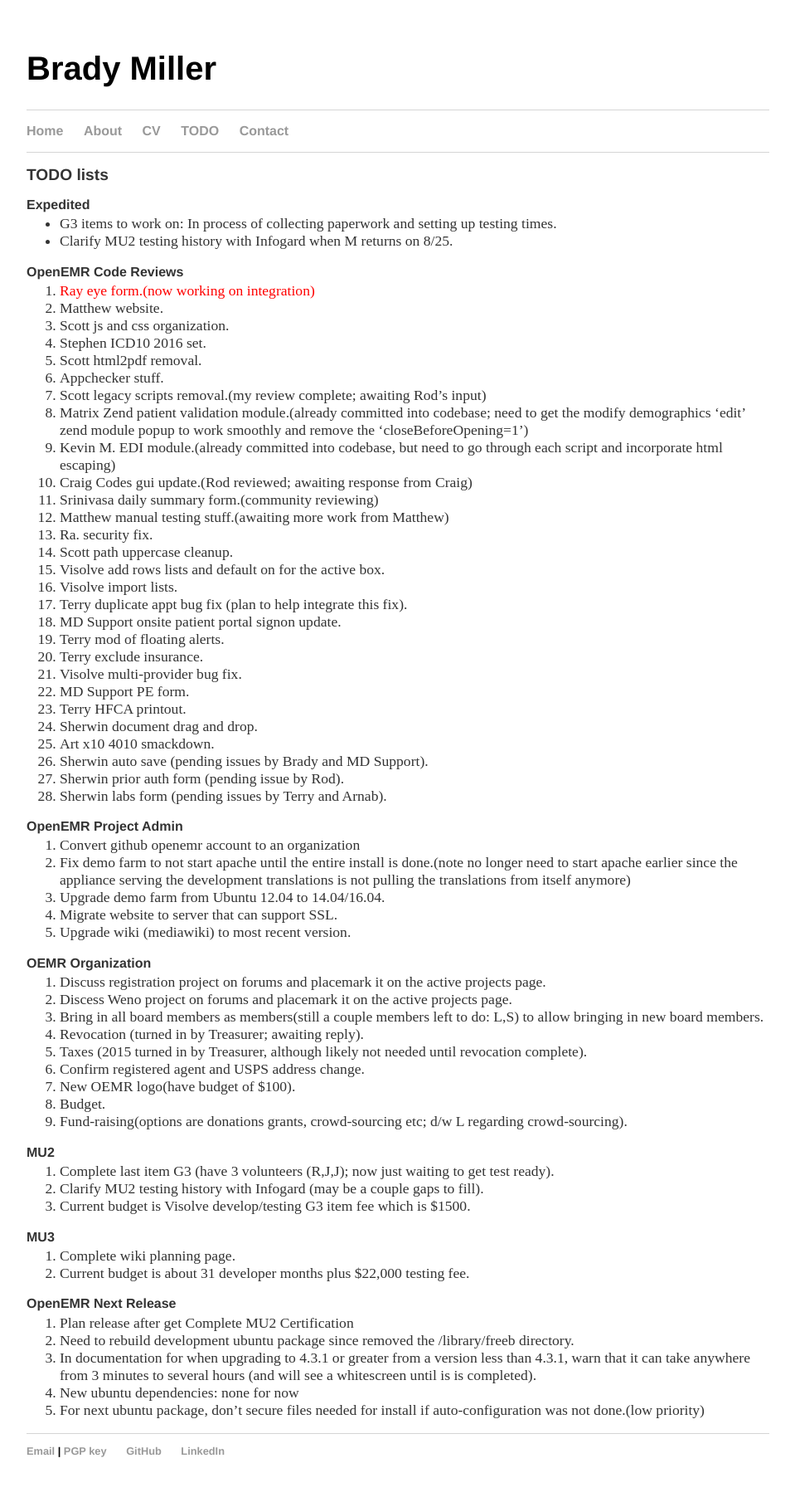
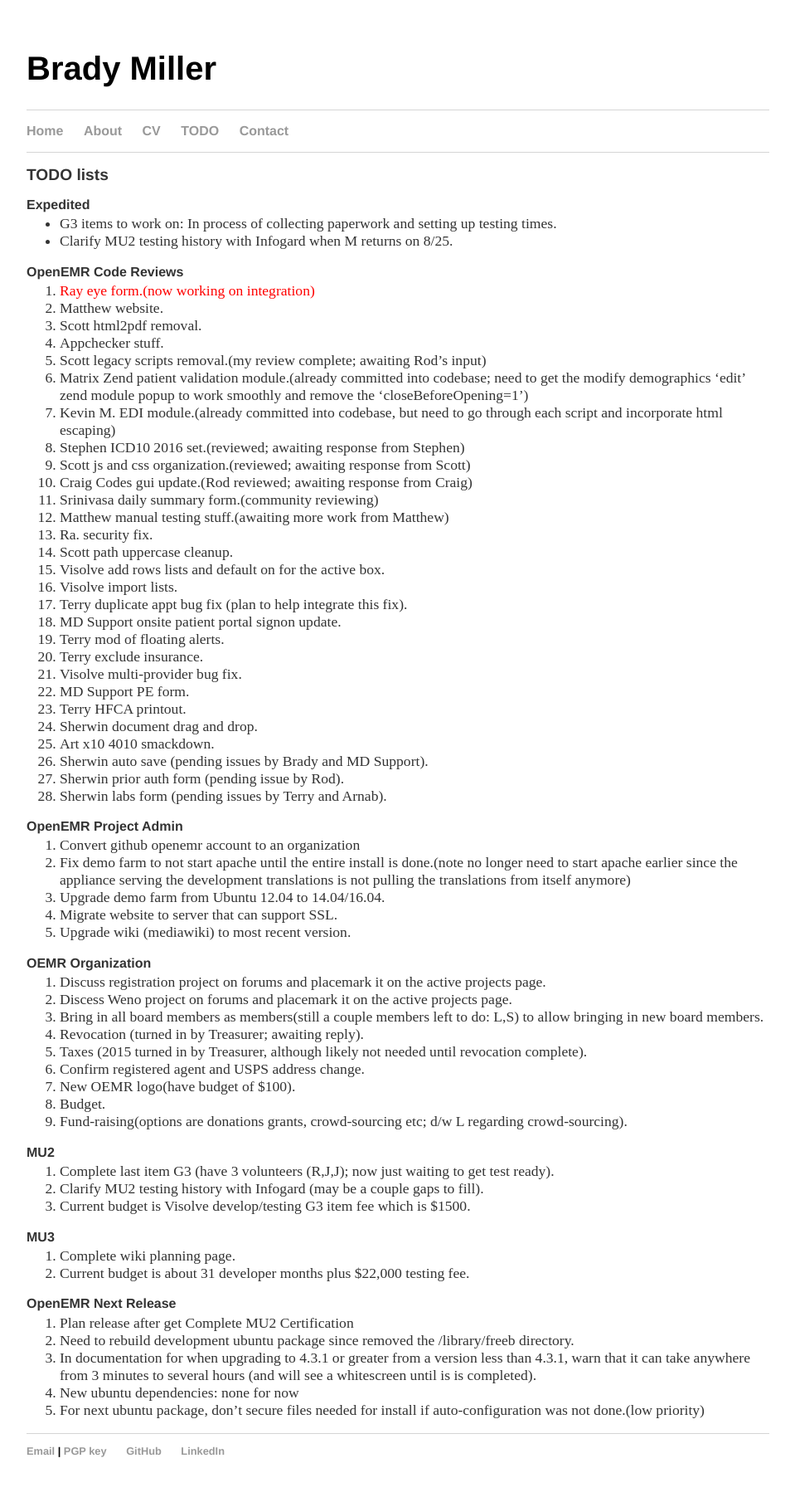
Before and after one commit to bradymiller/bradymiller.github.io, a Jekyll site: the page built from todo/index.md, in a window 1280 px wide. Shown: the whole page at 83% size, without its empty margins (160-1119 px from the left). Built offline with Jekyll 4.4.1, drawn with Linux system fonts in a browser that asks for light colours.

Commit message:
Update todo list

```diff
--- a/todo/index.md
+++ b/todo/index.md
@@ -10,13 +10,13 @@
 ### OpenEMR Code Reviews
 1. <span style="color: red">Ray eye form.(now working on integration)</span>
 1. Matthew website.
-1. Scott js and css organization.
-1. Stephen ICD10 2016 set.
 1. Scott html2pdf removal.
 1. Appchecker stuff.
 1. Scott legacy scripts removal.(my review complete; awaiting Rod's input)
 1. Matrix Zend patient validation module.(already committed into codebase; need to get the modify demographics 'edit' zend module popup to work smoothly and remove the 'closeBeforeOpening=1')
 1. Kevin M. EDI module.(already committed into codebase, but need to go through each script and incorporate html escaping)
+1. Stephen ICD10 2016 set.(reviewed; awaiting response from Stephen)
+1. Scott js and css organization.(reviewed; awaiting response from Scott)
 1. Craig Codes gui update.(Rod reviewed; awaiting response from Craig)
 1. Srinivasa daily summary form.(community reviewing)
 1. Matthew manual testing stuff.(awaiting more work from Matthew)
```
